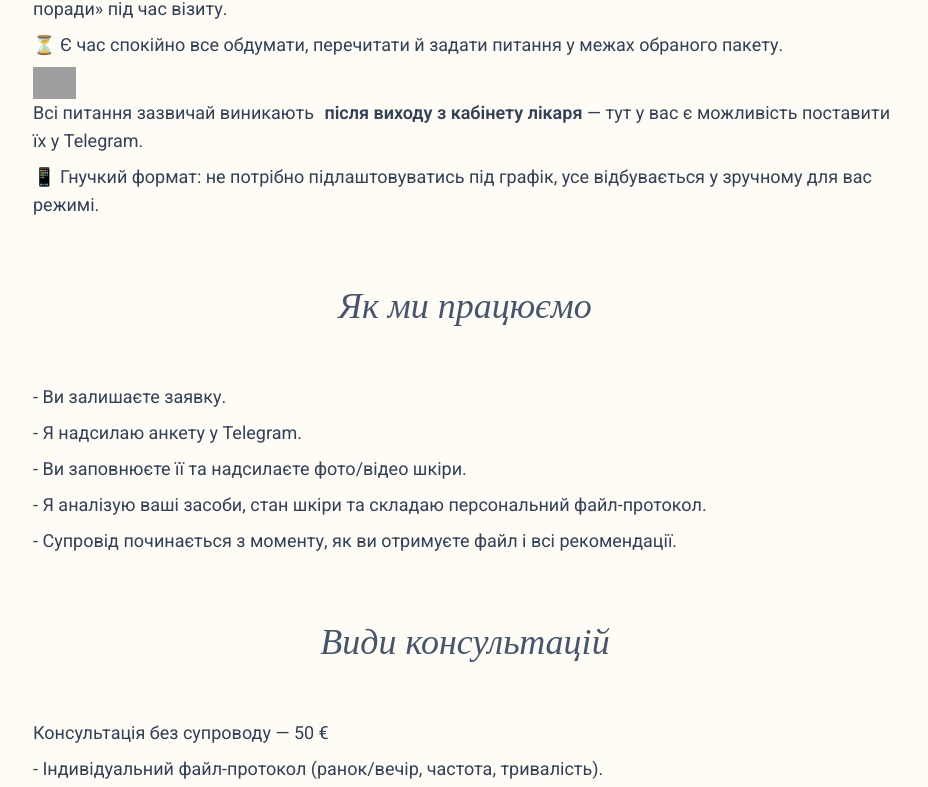
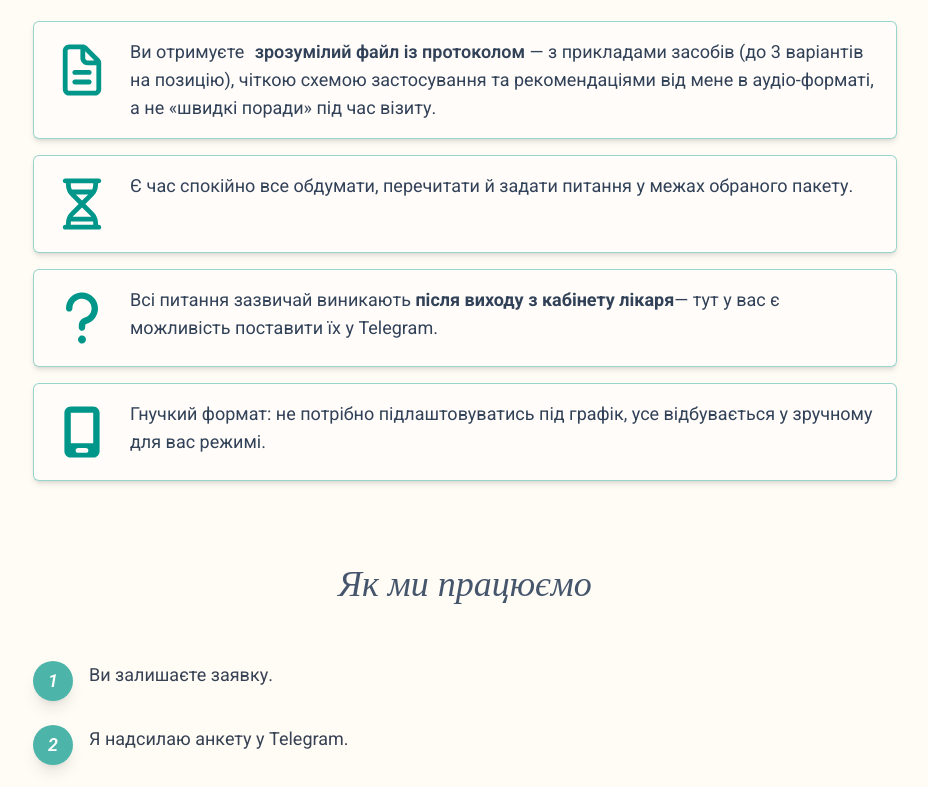
Before and after one commit to dr-pashkovska/care-card, a React (Vite) app: page / in a window 1280 px wide. Shown: the part 1405-2192 px from the top of the page, without its empty margins (175-1103 px from the left). Built offline with nearby package versions, Linux system fonts and the light colour scheme; grey boxes are pictures that could not be loaded; a web font is replaced by a local one.

Commit message:
sections & styles

```diff
--- /dev/null
+++ b/src/components/icons/file-lines.tsx
@@ -0,0 +1,18 @@
+import type { FC } from 'react'
+
+import type { Icon } from './interface'
+
+export const FileLines: FC<Icon> = ({
+  width = '1.25rem',
+  height = '1.25rem',
+  currentColor = 'currentColor',
+  ...props
+}) => (
+  <svg height={height} viewBox="0 0 640 640" width={width} xmlns="http://www.w3.org/2000/svg" {...props}>
+    <title>FileLines</title>
+    <path
+      d="M192 112L304 112L304 200C304 239.8 336.2 272 376 272L464 272L464 512C464 520.8 456.8 528 448 528L192 528C183.2 528 176 520.8 176 512L176 128C176 119.2 183.2 112 192 112zM352 131.9L444.1 224L376 224C362.7 224 352 213.3 352 200L352 131.9zM192 64C156.7 64 128 92.7 128 128L128 512C128 547.3 156.7 576 192 576L448 576C483.3 576 512 547.3 512 512L512 250.5C512 233.5 505.3 217.2 493.3 205.2L370.7 82.7C358.7 70.7 342.5 64 325.5 64L192 64zM248 320C234.7 320 224 330.7 224 344C224 357.3 234.7 368 248 368L392 368C405.3 368 416 357.3 416 344C416 330.7 405.3 320 392 320L248 320zM248 416C234.7 416 224 426.7 224 440C224 453.3 234.7 464 248 464L392 464C405.3 464 416 453.3 416 440C416 426.7 405.3 416 392 416L248 416z"
+      fill={currentColor}
+    />
+  </svg>
+)
--- /dev/null
+++ b/src/components/icons/hourglass-half.tsx
@@ -0,0 +1,18 @@
+import type { FC } from 'react'
+
+import type { Icon } from './interface'
+
+export const HourglassHalf: FC<Icon> = ({
+  width = '1.25rem',
+  height = '1.25rem',
+  currentColor = 'currentColor',
+  ...props
+}) => (
+  <svg height={height} viewBox="0 0 640 640" width={width} xmlns="http://www.w3.org/2000/svg" {...props}>
+    <title>HourglassHalf</title>
+    <path
+      d="M128 88C128 74.7 138.7 64 152 64L488 64C501.3 64 512 74.7 512 88C512 101.3 501.3 112 488 112L480 112L480 131C480 171.3 464 210 435.5 238.5L354 320L435.5 401.5C464 430 480 468.7 480 509L480 528L488 528C501.3 528 512 538.7 512 552C512 565.3 501.3 576 488 576L152 576C138.7 576 128 565.3 128 552C128 538.7 138.7 528 152 528L160 528L160 509C160 468.7 176 430 204.5 401.5L286 320L204.5 238.5C176 210 160 171.3 160 131L160 112L152 112C138.7 112 128 101.3 128 88zM238.5 435.5C234.6 439.4 231 443.6 227.8 448L412.2 448C409 443.6 405.4 439.4 401.5 435.5L320 354L238.5 435.5zM208.8 496C208.3 500.3 208 504.6 208 509L208 528L432 528L432 509C432 504.6 431.7 500.3 431.2 496L208.8 496zM382.1 224L258 224L320.1 286.1L382.2 224zM421.8 176C428.4 162.1 432 146.7 432 131L432 112L208 112L208 131C208 146.7 211.6 162.1 218.2 176L421.7 176z"
+      fill={currentColor}
+    />
+  </svg>
+)
--- /dev/null
+++ b/src/components/icons/index.ts
@@ -0,0 +1,4 @@
+export { FileLines } from './file-lines'
+export { HourglassHalf } from './hourglass-half'
+export { Mobile } from './mobile'
+export { Question } from './question'
--- /dev/null
+++ b/src/components/icons/interface.ts
@@ -0,0 +1,8 @@
+import type { JSX, SVGProps } from 'react'
+
+export interface Icon<T = SVGSVGElement & JSX.IntrinsicAttributes> extends SVGProps<T> {
+  width?: string | number
+  height?: string | number
+  currentColor?: string
+  color?: string
+}
--- /dev/null
+++ b/src/components/icons/mobile.tsx
@@ -0,0 +1,18 @@
+import type { FC } from 'react'
+
+import type { Icon } from './interface'
+
+export const Mobile: FC<Icon> = ({
+  width = '1.25rem',
+  height = '1.25rem',
+  currentColor = 'currentColor',
+  ...props
+}) => (
+  <svg height={height} viewBox="0 0 640 640" width={width} xmlns="http://www.w3.org/2000/svg" {...props}>
+    <title>Mobile</title>
+    <path
+      d="M144 128C144 92.7 172.7 64 208 64L432 64C467.3 64 496 92.7 496 128L496 512C496 547.3 467.3 576 432 576L208 576C172.7 576 144 547.3 144 512L144 128zM256 504C256 517.3 266.7 528 280 528L360 528C373.3 528 384 517.3 384 504C384 490.7 373.3 480 360 480L280 480C266.7 480 256 490.7 256 504zM432 128L208 128L208 432L432 432L432 128z"
+      fill={currentColor}
+    />
+  </svg>
+)
--- /dev/null
+++ b/src/components/icons/question.tsx
@@ -0,0 +1,18 @@
+import type { FC } from 'react'
+
+import type { Icon } from './interface'
+
+export const Question: FC<Icon> = ({
+  width = '1.25rem',
+  height = '1.25rem',
+  currentColor = 'currentColor',
+  ...props
+}) => (
+  <svg height={height} viewBox="0 0 640 640" width={width} xmlns="http://www.w3.org/2000/svg" {...props}>
+    <title>Question</title>
+    <path
+      d="M224 224C224 171 267 128 320 128C373 128 416 171 416 224C416 266.7 388.1 302.9 349.5 315.4C321.1 324.6 288 350.7 288 392L288 416C288 433.7 302.3 448 320 448C337.7 448 352 433.7 352 416L352 392C352 390.3 352.6 387.9 355.5 384.7C358.5 381.4 363.4 378.2 369.2 376.3C433.5 355.6 480 295.3 480 224C480 135.6 408.4 64 320 64C231.6 64 160 135.6 160 224C160 241.7 174.3 256 192 256C209.7 256 224 241.7 224 224zM320 576C342.1 576 360 558.1 360 536C360 513.9 342.1 496 320 496C297.9 496 280 513.9 280 536C280 558.1 297.9 576 320 576z"
+      fill={currentColor}
+    />
+  </svg>
+)
--- a/src/components/section-header.tsx
+++ b/src/components/section-header.tsx
@@ -1,7 +1,7 @@
 import type { FC } from 'react'
 
 export const SectionHeader: FC<Props> = ({ title }) => {
-  return <h2 className="!italic family-playfair text-slate-600 text-4xl text-center pt-8 pb-12">{title}</h2>
+  return <h2 className="!italic family-playfair text-slate-600 text-4xl text-center py-12">{title}</h2>
 }
 
 interface Props {
--- a/src/layout/sections/about-me.tsx
+++ b/src/layout/sections/about-me.tsx
@@ -9,7 +9,7 @@ export const AboutMe: FC = () => {
     <Section>
       <SectionHeader title="Про мене" />
 
-      <div className="text-lg text-slate-700 flex flex-col gap-2">
+      <div className="text-lg text-slate-700 flex flex-col gap-2 border p-6 border-teal-600/40 rounded-md shadow-md bg-white/40">
         <p>
           Я Єлизавета Пашковська, лікар-дерматолог і косметолог. Уже понад 7 років я допомагаю людям вирішувати проблеми
           зі шкірою та знаходити свій шлях до її здоров’я й краси. За цей час більше ніж 2500 пацієнтів довірили мені
--- a/src/layout/sections/differences.tsx
+++ b/src/layout/sections/differences.tsx
@@ -28,9 +28,9 @@ export const Differences: FC = () => {
   )
 }
 
-const makeRow: MakeRow = (items) => {
+const makeRow: MakeRow = (items, key) => {
   return (
-    <tr className="border-b border-gray-200">
+    <tr className="border-b border-gray-200" key={key}>
       {items.map((item, key) =>
         !key ? (
           <th key={key} scope="row" className="px-6 py-4 font-medium text-gray-900 whitespace-nowrap">
--- a/src/layout/sections/our-process.tsx
+++ b/src/layout/sections/our-process.tsx
@@ -1,4 +1,5 @@
-import type { FC } from 'react'
+import cn from 'classnames'
+import type { FC, PropsWithChildren } from 'react'
 
 import { SectionHeader } from '~/components/section-header'
 
@@ -9,13 +10,30 @@ export const OurProcess: FC = () => {
     <Section>
       <SectionHeader title="Як ми працюємо" />
 
-      <ul className="text-lg text-slate-700 flex flex-col gap-2">
-        <li>- Ви залишаєте заявку.</li>
-        <li>- Я надсилаю анкету у Telegram.</li>
-        <li>- Ви заповнюєте її та надсилаєте фото/відео шкіри.</li>
-        <li>- Я аналізую ваші засоби, стан шкіри та складаю персональний файл-протокол.</li>
-        <li>- Супровід починається з моменту, як ви отримуєте файл і всі рекомендації.</li>
+      <ul className={cn(['text-lg text-slate-700 flex flex-col gap-6'])}>
+        <Block stepNumber={1}>Ви залишаєте заявку.</Block>
+        <Block stepNumber={2}>Я надсилаю анкету у Telegram.</Block>
+        <Block stepNumber={3}>Ви заповнюєте її та надсилаєте фото/відео шкіри.</Block>
+        <Block stepNumber={4}>Я аналізую ваші засоби, стан шкіри та складаю персональний файл-протокол.</Block>
+        <Block stepNumber={5}>Супровід починається з моменту, як ви отримуєте файл і всі рекомендації.</Block>
       </ul>
     </Section>
   )
 }
+
+const Block: FC<PropsWithChildren & { stepNumber: number }> = ({ stepNumber, children }) => {
+  return (
+    <li>
+      <div
+        className={cn([
+          'float-start mr-4 w-10 h-10',
+          'flex-shrink-0 flex items-center justify-center rounded-full',
+          'bg-teal-600/70 text-white font-semibold italic shadow-lg',
+        ])}
+      >
+        {stepNumber}
+      </div>
+      <p className="text-gray-700 text-lg">{children}</p>
+    </li>
+  )
+}
--- a/src/layout/sections/why-online.tsx
+++ b/src/layout/sections/why-online.tsx
@@ -1,5 +1,7 @@
-import type { FC } from 'react'
+import cn from 'classnames'
+import type { FC, PropsWithChildren, ReactNode } from 'react'
 
+import { FileLines, HourglassHalf, Mobile, Question } from '~/components/icons'
 import { SectionHeader } from '~/components/section-header'
 
 import { Section } from './section'
@@ -9,20 +11,41 @@ export const WhyOnline: FC = () => {
     <Section>
       <SectionHeader title="Чому онлайн-консультація зручніша за кабінет?" />
 
-      <ul className="text-lg text-slate-700 flex flex-col gap-2">
-        <li>
-          📝 Ви отримуєте <span className="ml-1.5 font-semibold">зрозумілий файл із протоколом</span> — з прикладами
+      <ul className="text-lg text-slate-700 flex flex-col gap-4">
+        <Block icon={<FileLines height="4rem" width="4rem" />}>
+          Ви отримуєте <span className="ml-1.5 font-semibold">зрозумілий файл із протоколом</span> — з прикладами
           засобів (до 3 варіантів на позицію), чіткою схемою застосування та рекомендаціями від мене в аудіо-форматі, а
           не «швидкі поради» під час візиту.
-        </li>
-        <li>⏳ Є час спокійно все обдумати, перечитати й задати питання у межах обраного пакету.</li>
-        <li>
-          <img alt="" height="2rem" className="h-8 text-white" src="/icons/question.svg" />
-          Всі питання зазвичай виникають <span className="ml-1.5 font-semibold">після виходу з кабінету лікаря</span> —
-          тут у вас є можливість поставити їх у Telegram.
-        </li>
-        <li>📱 Гнучкий формат: не потрібно підлаштовуватись під графік, усе відбувається у зручному для вас режимі.</li>
+        </Block>
+
+        <Block icon={<HourglassHalf height="4rem" width="4rem" />}>
+          Є час спокійно все обдумати, перечитати й задати питання у межах обраного пакету.
+        </Block>
+
+        <Block icon={<Question height="4rem" width="4rem" />}>
+          Всі питання зазвичай виникають <b>після виходу з кабінету лікаря</b>— тут у вас є можливість поставити їх у
+          Telegram.
+        </Block>
+
+        <Block icon={<Mobile height="4rem" width="4rem" />}>
+          Гнучкий формат: не потрібно підлаштовуватись під графік, усе відбувається у зручному для вас режимі.
+        </Block>
       </ul>
     </Section>
   )
 }
+
+const Block: FC<PropsWithChildren & { icon: ReactNode }> = ({ children, icon }) => {
+  return (
+    <li
+      className={cn([
+        'border border-teal-600/40 rounded-md p-4',
+        'text-slate-700 bg-white/40 shadow-md',
+        '[&>svg]:text-teal-600 [&>svg]:float-start [&>svg]:mr-4',
+      ])}
+    >
+      {icon}
+      <p>{children}</p>
+    </li>
+  )
+}
```
